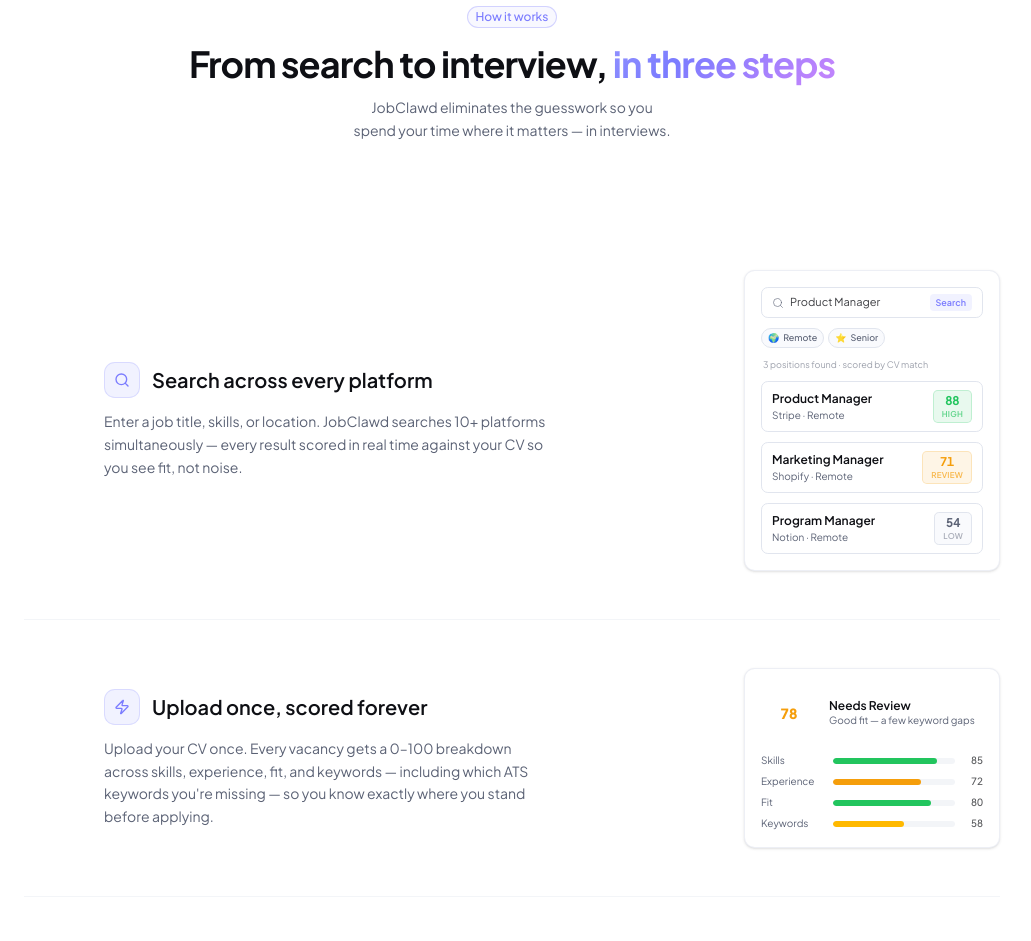
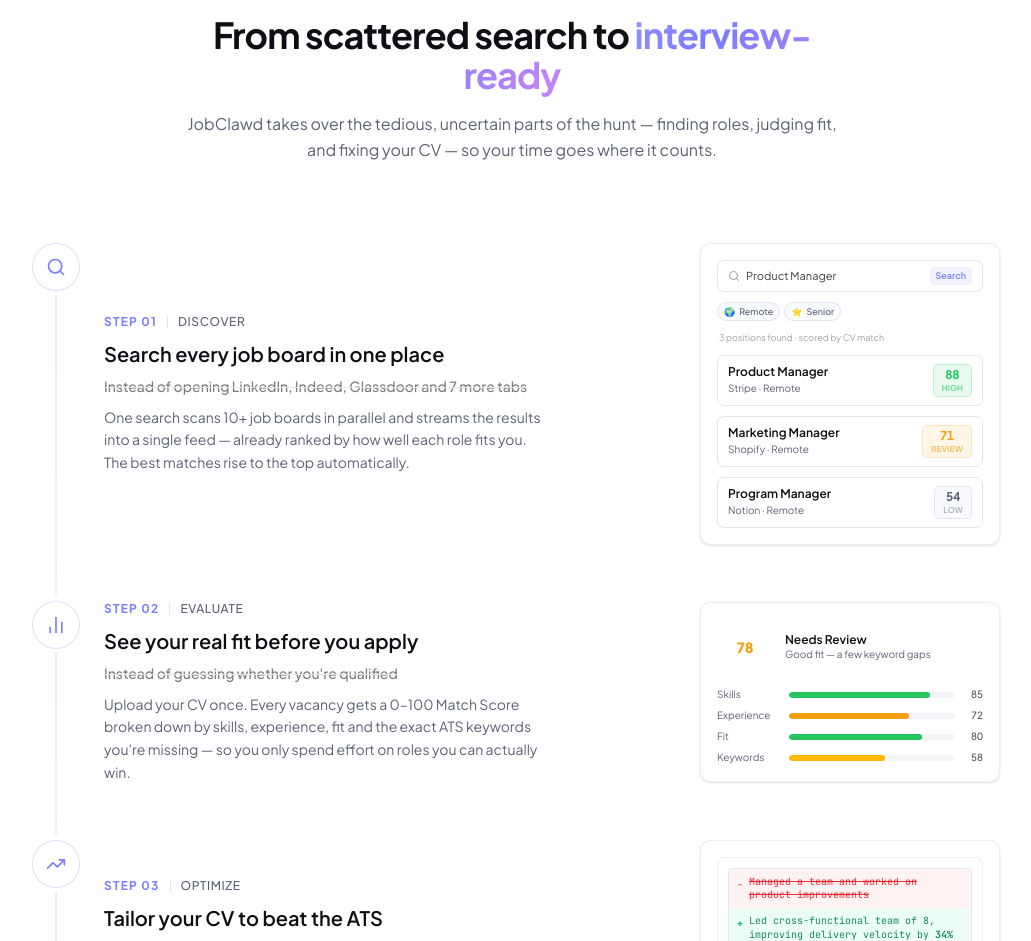
Before and after one commit to YunisAslan/jobclawd, a Next.js app in the folder apps/web/: page / in a window 1280 px wide. Shown: the part 1691-2632 px from the top of the page, without its empty margins (128-1159 px from the left). Built offline with nearby package versions, Linux system fonts and the light colour scheme; no server answers.

Commit message:
update introduction content and video speed

```diff
--- a/apps/web/src/app/page.tsx
+++ b/apps/web/src/app/page.tsx
@@ -368,23 +368,29 @@ function HowItWorks() {
   const steps = [
     {
       num: "01",
+      label: "Discover",
       icon: Search,
-      title: "Search across every platform",
-      desc: "Enter a job title, skills, or location. JobClawd searches 10+ platforms simultaneously — every result scored in real time against your CV so you see fit, not noise.",
+      title: "Search every job board in one place",
+      pain: "Instead of opening LinkedIn, Indeed, Glassdoor and 7 more tabs",
+      desc: "One search scans 10+ job boards in parallel and streams the results into a single feed — already ranked by how well each role fits you. The best matches rise to the top automatically.",
       preview: <StepSearchPreview />,
     },
     {
       num: "02",
-      icon: Zap,
-      title: "Upload once, scored forever",
-      desc: "Upload your CV once. Every vacancy gets a 0–100 breakdown across skills, experience, fit, and keywords — including which ATS keywords you're missing — so you know exactly where you stand before applying.",
+      label: "Evaluate",
+      icon: BarChart2,
+      title: "See your real fit before you apply",
+      pain: "Instead of guessing whether you're qualified",
+      desc: "Upload your CV once. Every vacancy gets a 0–100 Match Score broken down by skills, experience, fit and the exact ATS keywords you're missing — so you only spend effort on roles you can actually win.",
       preview: <StepScorePreview />,
     },
     {
       num: "03",
+      label: "Optimize",
       icon: TrendingUp,
-      title: "Fix your CV — then export ATS-ready",
-      desc: "Get 8–14 targeted suggestions per role: missing ATS keywords, weak bullets, wrong framing. Accept in one click, then export a PDF structured the way ATS software actually reads it — clean sections, keyword-matched, no parsing errors. More CVs that clear the filter means more interviews.",
+      title: "Tailor your CV to beat the ATS",
+      pain: "Instead of wondering why you never hear back",
+      desc: "Get targeted one-click fixes for each role and watch your score climb with Check Impact. Then export a clean PDF structured the way ATS software actually parses it — more CVs through the filter, more interviews.",
       preview: <StepSuggestPreview />,
     },
   ];
@@ -392,54 +398,80 @@ function HowItWorks() {
   return (
     <section id="how-it-works" className="py-24 px-6 max-w-5xl mx-auto w-full">
       {/* Header */}
-      <div className="text-center mb-20">
+      <div className="text-center mb-16 sm:mb-20 max-w-2xl mx-auto">
         <Badge variant="outline" className="mb-4 text-primary border-primary/30 bg-primary/5">
           How it works
         </Badge>
         <h2 className="text-3xl sm:text-4xl font-bold tracking-tight">
-          From search to interview, <GradientText>in three steps</GradientText>
+          From scattered search to <GradientText>interview-ready</GradientText>
         </h2>
-        <p className="mt-3 text-muted-foreground text-sm max-w-xs mx-auto leading-relaxed">
-          JobClawd eliminates the guesswork so you spend your time where it matters — in interviews.
+        <p className="mt-4 text-muted-foreground text-base leading-relaxed">
+          JobClawd takes over the tedious, uncertain parts of the hunt — finding roles, judging fit,
+          and fixing your CV — so your time goes where it counts.
         </p>
       </div>
 
-      {/* Steps */}
-      <div className="divide-y divide-border/40">
-        {steps.map(({ num, icon: Icon, title, desc, preview }) => (
-          <div
-            key={num}
-            className="grid grid-cols-1 lg:grid-cols-[1fr_256px] gap-6 lg:gap-14 py-12 items-center"
-          >
-            {/* Left: number + content */}
-            <div className="flex items-start gap-6 lg:gap-8">
-              {/* Outlined watermark number */}
-              <div className="hidden sm:flex shrink-0 w-12 pt-1 justify-end">
-                <span
-                  className="text-6xl font-black tabular-nums leading-none select-none"
-                  style={{ color: "transparent", WebkitTextStroke: "1.5px hsl(var(--border))" }}
-                >
-                  {num}
-                </span>
-              </div>
-              {/* Text */}
-              <div className="space-y-3 flex-1 min-w-0">
-                <div className="flex items-center gap-3">
-                  <div className="flex items-center justify-center size-9 rounded-xl bg-primary/10 border border-primary/20 shrink-0">
-                    <Icon className="size-4 text-primary" />
-                  </div>
-                  <h3 className="text-xl font-semibold text-foreground">{title}</h3>
-                </div>
-                <p className="text-muted-foreground leading-relaxed text-sm max-w-md">{desc}</p>
+      {/* Connected timeline */}
+      <div className="relative">
+        {steps.map(({ num, label, icon: Icon, title, pain, desc, preview }) => (
+          <div key={num} className="relative pl-16 sm:pl-20 pb-14">
+            {/* connector line down to the next node */}
+            <span
+              aria-hidden
+              className="absolute left-6 sm:left-8 top-12 bottom-0 w-px -translate-x-1/2 bg-linear-to-b from-primary/30 to-border"
+            />
+            {/* node */}
+            <div className="absolute left-6 sm:left-8 top-0 -translate-x-1/2 z-10">
+              <div className="flex items-center justify-center size-12 rounded-full border border-primary/25 bg-background text-primary shadow-sm ring-4 ring-background">
+                <Icon className="size-5" />
               </div>
             </div>
 
-            {/* Right: preview */}
-            <div className="rounded-xl border border-border/60 bg-card p-4 shadow-sm">
-              {preview}
+            <div className="grid gap-5 lg:grid-cols-[minmax(0,1fr)_300px] lg:gap-12 lg:items-center">
+              {/* Text */}
+              <div>
+                <div className="flex items-center gap-2.5 mb-2.5">
+                  <span className="text-xs font-bold uppercase tracking-widest text-primary">
+                    Step {num}
+                  </span>
+                  <span className="h-3 w-px bg-border" />
+                  <span className="text-xs font-medium uppercase tracking-wider text-muted-foreground">
+                    {label}
+                  </span>
+                </div>
+                <h3 className="text-xl font-semibold text-foreground">{title}</h3>
+                <p className="mt-2 text-sm font-medium text-foreground/55 line-through decoration-border decoration-1">
+                  {pain}
+                </p>
+                <p className="mt-2.5 text-sm text-muted-foreground leading-relaxed max-w-md">{desc}</p>
+              </div>
+
+              {/* Preview */}
+              <div className="rounded-xl border border-border/60 bg-card p-4 shadow-sm">
+                {preview}
+              </div>
             </div>
           </div>
         ))}
+
+        {/* Outcome capstone */}
+        <div className="relative pl-16 sm:pl-20">
+          <div className="absolute left-6 sm:left-8 top-0 -translate-x-1/2 z-10">
+            <div className="flex items-center justify-center size-12 rounded-full bg-primary text-primary-foreground shadow-md shadow-primary/25 ring-4 ring-background">
+              <CheckCircle2 className="size-5" />
+            </div>
+          </div>
+          <div className="pt-1">
+            <span className="text-xs font-bold uppercase tracking-widest text-primary">The result</span>
+            <h3 className="mt-2 text-xl font-semibold text-foreground">
+              More interviews, far less busywork
+            </h3>
+            <p className="mt-2 text-sm text-muted-foreground leading-relaxed max-w-md">
+              No more lost hours across job-board tabs or CVs that vanish into an ATS. Every step above
+              points at one outcome — getting you in front of recruiters faster.
+            </p>
+          </div>
+        </div>
       </div>
     </section>
   );
@@ -963,7 +995,7 @@ export default function LandingPage() {
         <div className="relative max-w-5xl mx-auto text-center" style={{ animation: "fade-up 0.6s ease both" }}>
           <div className="inline-flex items-center gap-1.5 px-3.5 py-1.5 rounded-full text-xs font-medium mb-8 border border-primary/20 bg-primary/8 text-primary">
             <span style={{ animation: "star-blink 2s ease-in-out infinite" }}>✦</span>
-            <span>AI that gets your CV past ATS — and into interviews</span>
+            <span>Stop jumping between job sites and guessing — find, match, get hired</span>
           </div>
 
           <h1 className="text-4xl sm:text-5xl lg:text-6xl font-bold tracking-tight leading-[1.08] mb-6">
@@ -972,9 +1004,9 @@ export default function LandingPage() {
           </h1>
 
           <p className="text-lg text-muted-foreground mb-10 leading-relaxed max-w-2xl mx-auto">
-            Search 10+ job platforms at once, get AI match scores against your CV, and receive
-            targeted edits that produce ATS-friendly CVs — so more of your applications reach a
-            human and your chances of getting invited to interview go up.
+            Search 10+ job sites in one place, see how well each role fits your CV before you
+            apply, and get simple edits that help your application get past the screening software
+            companies use — and in front of a real person.
           </p>
 
           <div className="flex flex-col sm:flex-row items-center justify-center gap-3 mb-7">
```
Also changed, not shown: 1 other file (tests, documents, lock files or other folders).
